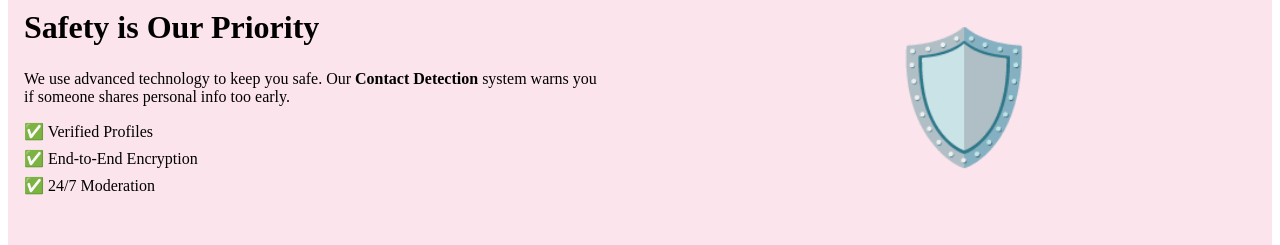
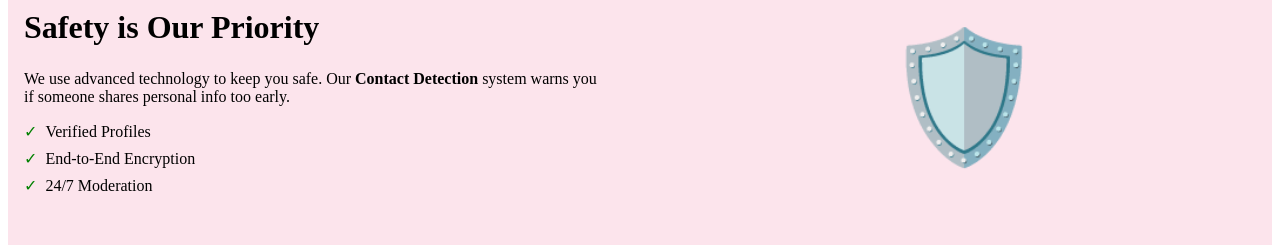
Before and after one commit to aniketraut602-sys/twohearts-react, a React (Vite) app: page / in a window 1280 px wide. Shown: the part 1180-1425 px from the top of the page. Built offline with nearby package versions, Linux system fonts and the light colour scheme.

Commit message:
Fix: Replace emojis with accessible checkmarks and refine cookie banner semantics

```diff
--- a/src/components/CookieBanner.jsx
+++ b/src/components/CookieBanner.jsx
@@ -23,7 +23,7 @@ export default function CookieBanner() {
     if (!isVisible) return null;
 
     return (
-        <div className="cookie-banner" role="dialog" aria-modal="false" aria-label="Cookie Consent">
+        <aside className="cookie-banner" aria-label="Cookie Consent">
             <div className="container cookie-content">
                 <p>
                     We use cookies to improve your experience and ensure the safety of our platform.
@@ -38,6 +38,6 @@ export default function CookieBanner() {
                     </button>
                 </div>
             </div>
-        </div>
+        </aside>
     );
 }
--- a/src/pages/Landing.jsx
+++ b/src/pages/Landing.jsx
@@ -108,9 +108,15 @@ export default function Landing() {
               We use advanced technology to keep you safe. Our <strong>Contact Detection</strong> system warns you if someone shares personal info too early.
             </p>
             <ul style={{ listStyle: 'none', padding: 0 }}>
-              <li style={{ marginBottom: '0.5rem' }}>✅ Verified Profiles</li>
-              <li style={{ marginBottom: '0.5rem' }}>✅ End-to-End Encryption</li>
-              <li style={{ marginBottom: '0.5rem' }}>✅ 24/7 Moderation</li>
+              <li style={{ marginBottom: '0.5rem', display: 'flex', alignItems: 'center', gap: '0.5rem' }}>
+                <span aria-hidden="true" style={{ color: 'green' }}>✓</span> Verified Profiles
+              </li>
+              <li style={{ marginBottom: '0.5rem', display: 'flex', alignItems: 'center', gap: '0.5rem' }}>
+                <span aria-hidden="true" style={{ color: 'green' }}>✓</span> End-to-End Encryption
+              </li>
+              <li style={{ marginBottom: '0.5rem', display: 'flex', alignItems: 'center', gap: '0.5rem' }}>
+                <span aria-hidden="true" style={{ color: 'green' }}>✓</span> 24/7 Moderation
+              </li>
             </ul>
           </div>
           <div style={{ flex: 1, minWidth: '300px', textAlign: 'center', fontSize: '8rem' }}>
```
